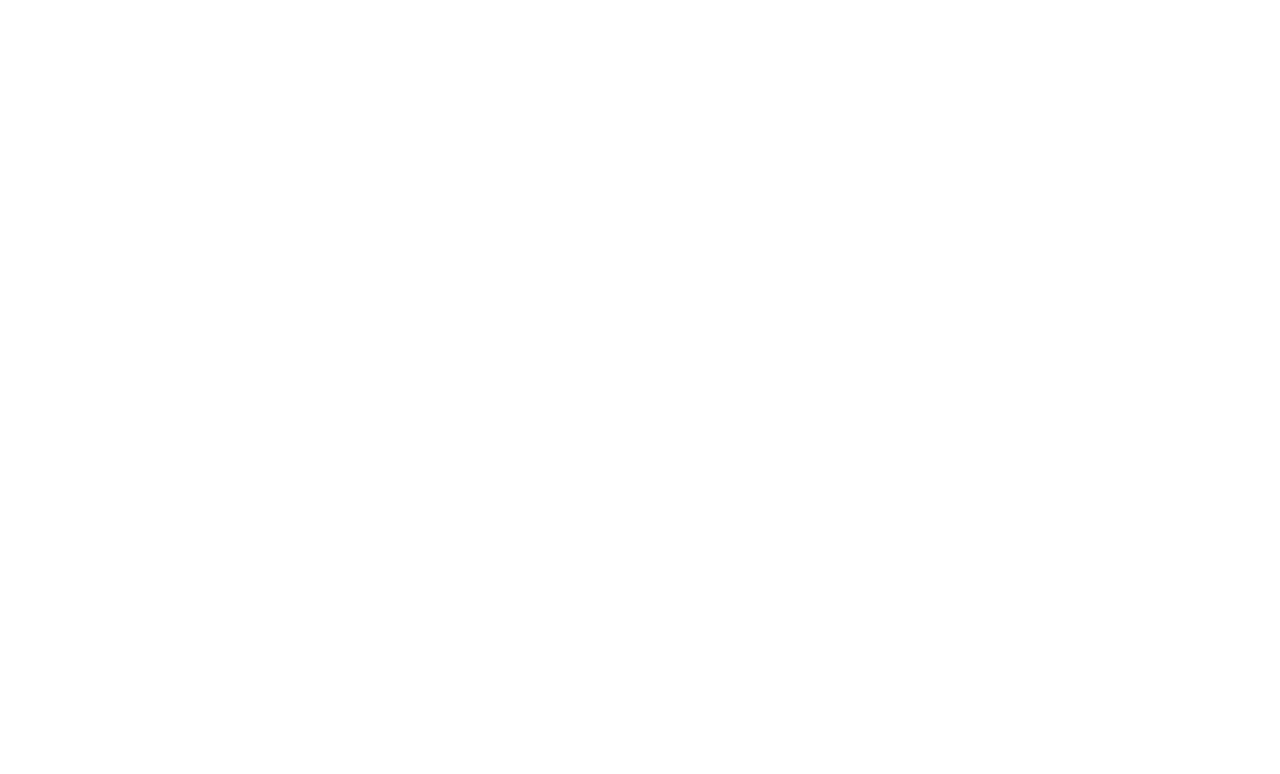
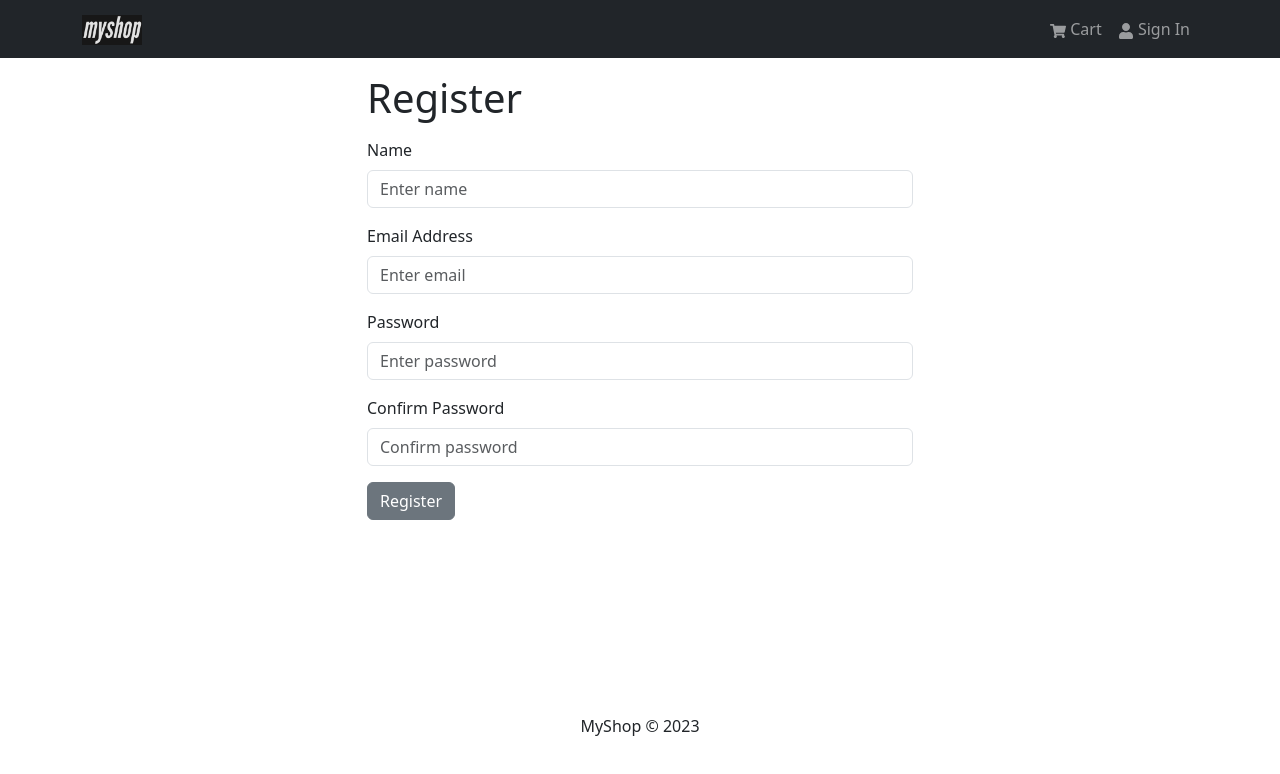
Before and after one commit to manishkumargupta-dev/myshop-frontend, a React (Create React App) app: page /register in a window 1280 px wide. Before the commit this address had no page. Shown: the top 774 px of the page. Built offline with nearby package versions, Linux system fonts and the light colour scheme.

Commit message:
register form created

```diff
--- a/src/index.js
+++ b/src/index.js
@@ -12,6 +12,7 @@
 import LoginScreen from "./screens/LoginScreen";
 import { Provider } from "react-redux";
 import store from "./store";
+import RegisterScreen from "./screens/RegisterScreen";
 
 const root = ReactDOM.createRoot(document.getElementById("root"));
 root.render(
@@ -24,6 +25,7 @@
             <Route path="product/:id" element={<ProductScreen />} />
             <Route path="/cart" element={<CartScreen />} />
             <Route path="/login" element={<LoginScreen />} />
+            <Route path="/register" element={<RegisterScreen />} />
           </Route>
         </Routes>
       </BrowserRouter>
--- /dev/null
+++ b/src/screens/RegisterScreen.jsx
@@ -0,0 +1,67 @@
+const RegisterScreen = () => {
+  return (
+    <>
+      <div className="row justify-content-md-center">
+        <div className=" col-xs-12 col-md-6">
+          <h1>Register</h1>
+
+          <form>
+            <div className="my-3">
+              <label htmlFor="name" className="form-label">
+                Name
+              </label>
+              <input
+                id="name"
+                type="text"
+                placeholder="Enter name"
+                className="form-control"
+              ></input>
+            </div>
+
+            <div className="my-3">
+              <label htmlFor="email" className="form-label">
+                Email Address
+              </label>
+              <input
+                id="email"
+                type="email"
+                placeholder="Enter email"
+                className="form-control"
+              ></input>
+            </div>
+
+            <div className="my-3">
+              <label htmlFor="password" className="form-label">
+                Password
+              </label>
+              <input
+                id="password"
+                type="password"
+                placeholder="Enter password"
+                className="form-control"
+              ></input>
+            </div>
+
+            <div className="my-3">
+              <label htmlFor="confirmPassword" className="form-label">
+                Confirm Password
+              </label>
+              <input
+                id="confirmPassword"
+                type="password"
+                placeholder="Confirm password"
+                className="form-control"
+              ></input>
+            </div>
+
+            <button type="submit" className="btn btn-secondary">
+              Register
+            </button>
+          </form>
+        </div>
+      </div>
+    </>
+  );
+};
+
+export default RegisterScreen;
```
